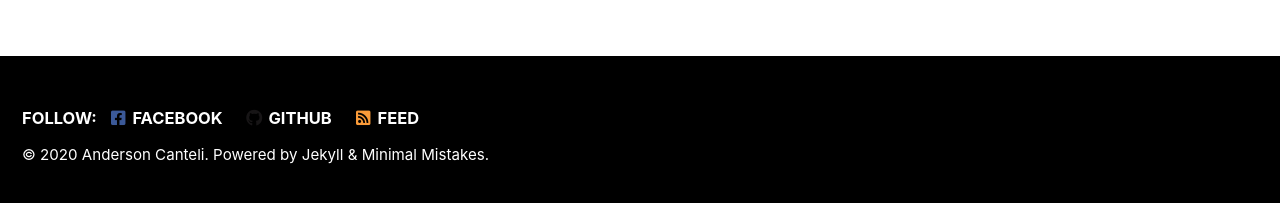
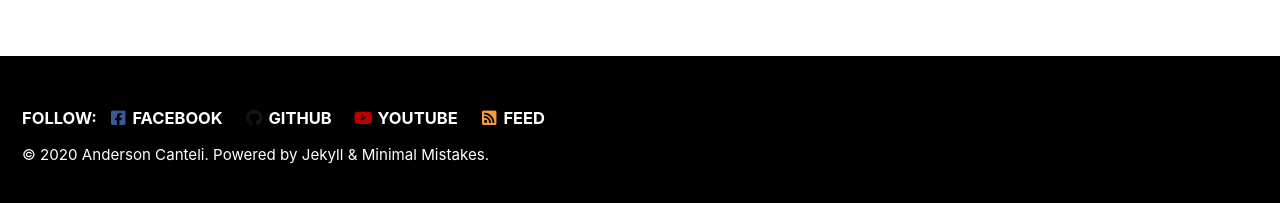
Before and after one commit to andersonmdcanteli/andersonmdcanteli.github.io, a Jekyll site: the page built from index.html, in a window 1280 px wide and 1254 px high. Shown: the part 1043-1246 px from the top of the window. Built offline with Jekyll 4.4.1, drawn with Linux system fonts in a browser that asks for light colours; cached includes are drawn as plain includes; the list of posts is cut into pages by our own code.

Commit message:
Update _config.yml

```diff
--- a/_config.yml
+++ b/_config.yml
@@ -139,7 +139,9 @@ footer:
     - label: "Instagram"
       icon: "fab fa-fw fa-instagram"
       # url:
-
+    - label: "YouTube"
+      icon: "fab fa-fw fa-youtube"
+      url: "https://www.youtube.com/channel/UCf96X2h-DrdY4Oc615fZBew/"
 
 # Reading Files
 include:
```
